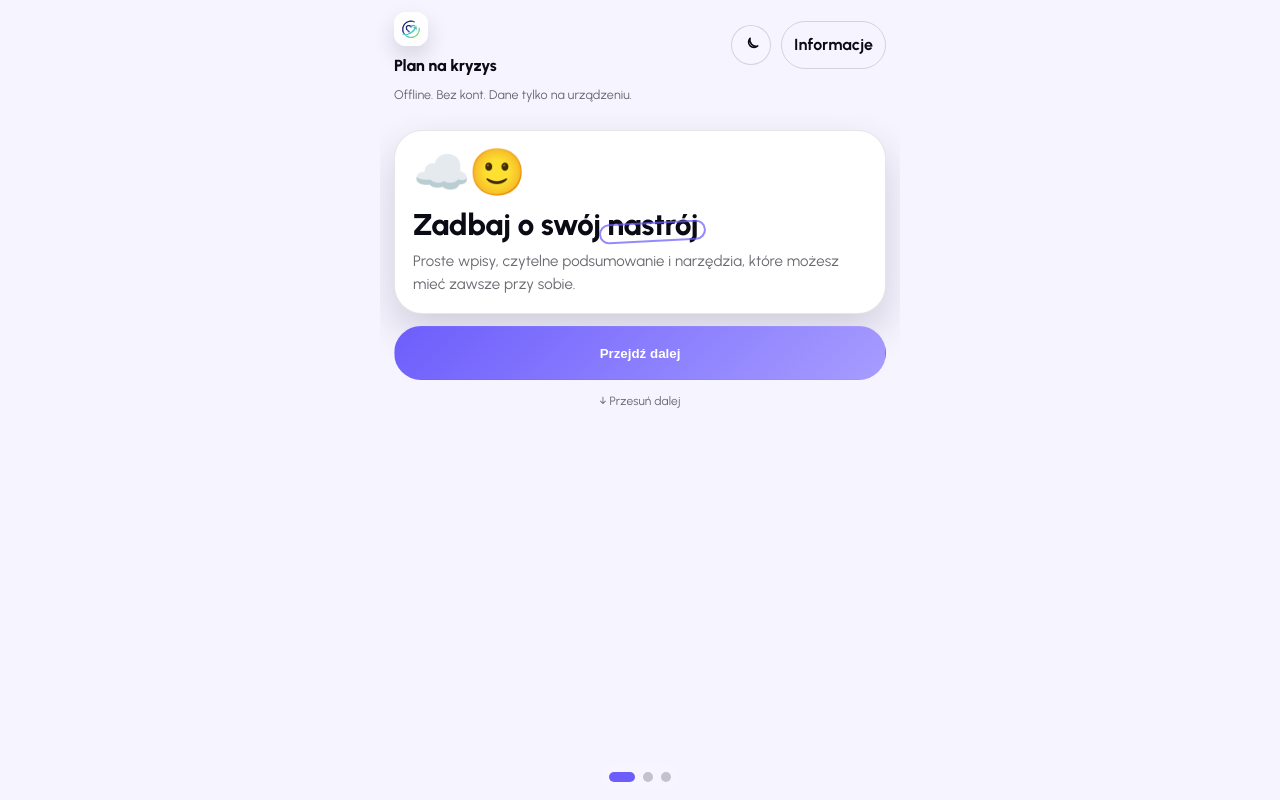
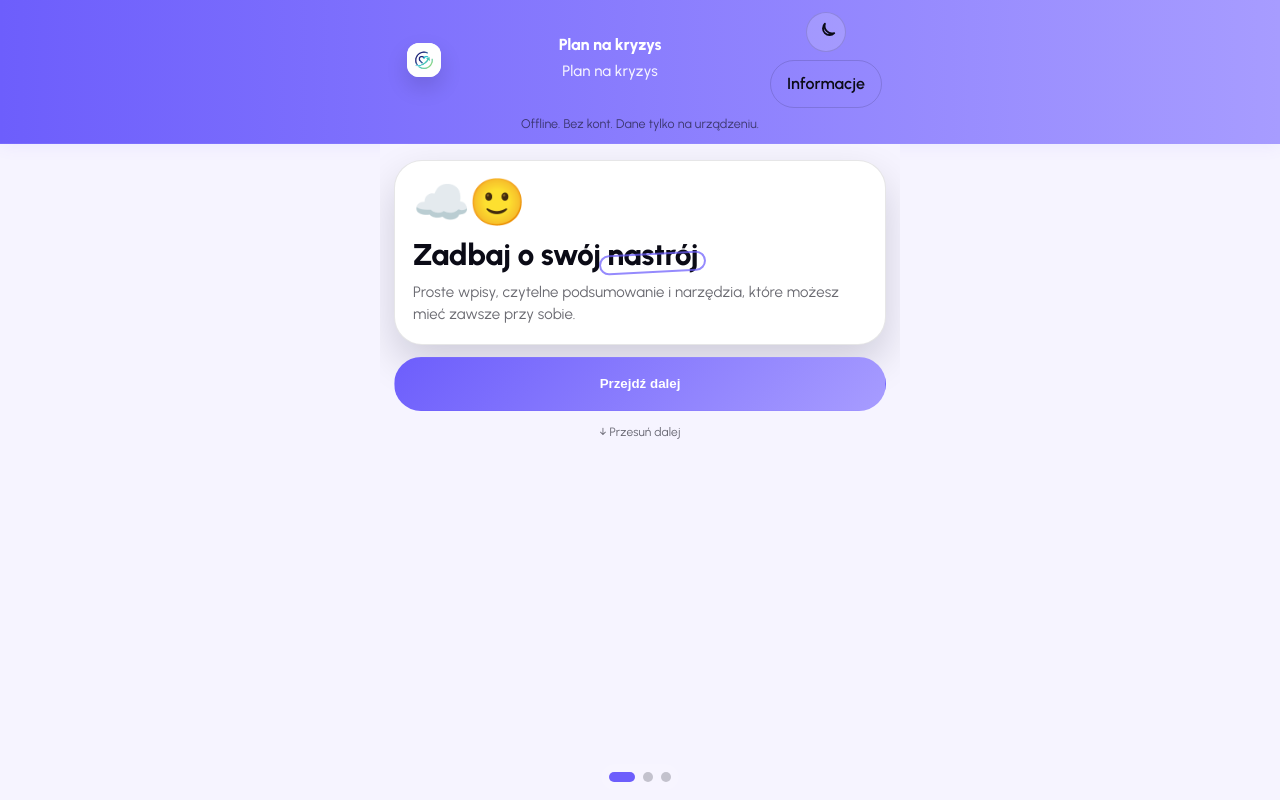
Before and after one commit to TomaszKowalczyk09/plan-na-kryzys, a React (Vite) app: page / in a window 1280 px wide. Shown: the top 800 px of the page. Built offline with nearby package versions, Linux system fonts and the light colour scheme.

Commit message:
feat: redesign header and update button styles for improved UI consistency

```diff
--- a/src/components/Layout.jsx
+++ b/src/components/Layout.jsx
@@ -55,37 +55,30 @@ export default function Layout() {
 
   return (
     <div className={clsx('app', !hideBottomNav && 'appHasBottomNav')}>
+
       {!hideHeader ? (
-        <header className="header">
-          <div className="headerInner">
-            <div className="brandRow">
-              <img className="brandLogo" src="/logo.svg" alt="Plan na kryzys" />
-              <div className="brand">{title}</div>
+        <header className="header headerRedesigned">
+          <div className="headerInner headerInnerRedesigned">
+            <div className="headerLeft">
+              <img className="brandLogo brandLogoRedesigned" src="/logo.svg" alt="Plan na kryzys" />
             </div>
-            <div style={{ display: 'flex', alignItems: 'center', gap: 10 }}>
-              {pathname === '/crisis' ? <span className="badgeDanger">Pilne</span> : null}
+            <div className="headerCenter">
+              <div className="brand brandRedesigned">Plan na kryzys</div>
+              <div className="headerTitle">{title}</div>
+              {pathname === '/crisis' ? <span className="badgeDanger badgeDangerRedesigned">Pilne</span> : null}
+            </div>
+            <div className="headerRight">
               <button
                 type="button"
-                className="btn btnIcon"
+                className="btn btnIcon btnIconRedesigned"
                 aria-pressed={theme === 'dark'}
                 onClick={() => setTheme((t) => (t === 'dark' ? 'light' : 'dark'))}
                 aria-label={theme === 'dark' ? 'Przełącz na jasny motyw' : 'Przełącz na ciemny motyw'}
                 title={theme === 'dark' ? 'Przełącz na jasny motyw' : 'Przełącz na ciemny motyw'}
               >
                 {theme === 'dark' ? (
-                  <svg
-                    width="18"
-                    height="18"
-                    viewBox="0 0 24 24"
-                    fill="none"
-                    xmlns="http://www.w3.org/2000/svg"
-                    aria-hidden="true"
-                  >
-                    <path
-                      d="M12 18a6 6 0 1 0 0-12 6 6 0 0 0 0 12Z"
-                      stroke="currentColor"
-                      strokeWidth="2"
-                    />
+                  <svg width="22" height="22" viewBox="0 0 24 24" fill="none" xmlns="http://www.w3.org/2000/svg" aria-hidden="true">
+                    <path d="M12 18a6 6 0 1 0 0-12 6 6 0 0 0 0 12Z" stroke="currentColor" strokeWidth="2" />
                     <path d="M12 2v2" stroke="currentColor" strokeWidth="2" strokeLinecap="round" />
                     <path d="M12 20v2" stroke="currentColor" strokeWidth="2" strokeLinecap="round" />
                     <path d="M4.93 4.93l1.41 1.41" stroke="currentColor" strokeWidth="2" strokeLinecap="round" />
@@ -96,29 +89,17 @@ export default function Layout() {
                     <path d="M17.66 6.34l1.41-1.41" stroke="currentColor" strokeWidth="2" strokeLinecap="round" />
                   </svg>
                 ) : (
-                  <svg
-                    width="18"
-                    height="18"
-                    viewBox="0 0 24 24"
-                    fill="none"
-                    xmlns="http://www.w3.org/2000/svg"
-                    aria-hidden="true"
-                  >
-                    <path
-                      d="M21 13.2A8.2 8.2 0 0 1 10.8 3a7 7 0 1 0 10.2 10.2Z"
-                      stroke="currentColor"
-                      strokeWidth="2"
-                      strokeLinejoin="round"
-                    />
+                  <svg width="22" height="22" viewBox="0 0 24 24" fill="none" xmlns="http://www.w3.org/2000/svg" aria-hidden="true">
+                    <path d="M21 13.2A8.2 8.2 0 0 1 10.8 3a7 7 0 1 0 10.2 10.2Z" stroke="currentColor" strokeWidth="2" strokeLinejoin="round" />
                   </svg>
                 )}
               </button>
-              <Link to="/about" className="btn" style={{ padding: '8px 12px' }}>
+              <Link to="/about" className="btn btnRedesigned" style={{ padding: '8px 16px', fontWeight: 600 }}>
                 Informacje
               </Link>
             </div>
           </div>
-          <div className="headerDescription">Offline. Bez kont. Dane tylko na urządzeniu.</div>
+          <div className="headerDescription headerDescriptionRedesigned">Offline. Bez kont. Dane tylko na urządzeniu.</div>
         </header>
       ) : null}
 
--- a/src/index.css
+++ b/src/index.css
@@ -22,7 +22,7 @@
   --radius-md: 16px;
 
   --onb-bottombar-h: 84px;
-  --bottom-nav-h: 76px;
+  --bottom-nav-h: 62px;
 
   color-scheme: light;
   font-family: 'Urbanist', system-ui, -apple-system, Segoe UI, Roboto, Arial, sans-serif;
@@ -138,15 +138,91 @@ textarea:focus-visible {
 }
 
 /* Nagłówek jak w aplikacjach z obrazka: wysoki, w kolorze, zaokrąglona "fala" */
-.header {
-  position: sticky;
-  top: 0;
-  z-index: 10;
+
+.headerRedesigned {
+  background: linear-gradient(90deg, #6d5efc 0%, #a79cff 100%);
+  color: #fff;
+  box-shadow: 0 2px 16px rgba(109,94,252,0.08);
+  border-bottom: 1px solid #a79cff33;
+}
+
+.headerInnerRedesigned {
+  display: flex;
+  align-items: center;
+  justify-content: space-between;
+  padding: 18px 18px 8px;
+  max-width: 700px;
+  margin: 0 auto;
+}
+
+.brandLogoRedesigned {
+  width: 48px;
+  height: 48px;
+  border-radius: 16px;
+  background: #fff;
+  box-shadow: 0 10px 22px rgba(109,94,252,0.14);
+}
+
+.brandRedesigned {
+  font-size: 22px;
+  font-weight: 900;
+  letter-spacing: -0.5px;
+  color: #fff;
+  margin-bottom: 2px;
+}
+
+.headerTitle {
+  font-size: 15px;
+  font-weight: 500;
+  color: #f6f4ff;
+  margin-bottom: 4px;
+}
+
+.headerLeft, .headerCenter, .headerRight {
+  display: flex;
+  flex-direction: column;
+  align-items: center;
+  justify-content: center;
+}
+.headerLeft {
+  flex: 0 0 60px;
+}
+.headerCenter {
+  flex: 1;
+}
+.headerRight {
+  flex: 0 0 120px;
+  gap: 8px;
+}
+.btnRedesigned {
+  background: #fff;
+  color: #6d5efc;
+  border-radius: 12px;
+  font-weight: 600;
+  box-shadow: 0 2px 8px #a79cff33;
+  transition: background 0.2s, color 0.2s;
+}
+.btnRedesigned:hover {
+  background: #a79cff;
+  color: #fff;
+}
+.btnIconRedesigned {
   background: transparent;
-  color: var(--t-ink);
-  border-bottom: none;
-  border-radius: 0;
-  box-shadow: none;
+  color: #fff;
+}
+.badgeDangerRedesigned {
+  background: #dc2626;
+  color: #fff;
+  font-weight: 700;
+  border-radius: 8px;
+  padding: 2px 10px;
+  margin-top: 6px;
+}
+.headerDescriptionRedesigned {
+  color: #f6f4ff;
+  font-size: 13px;
+  padding-bottom: 12px;
+  text-align: center;
 }
 
 .header::after {
@@ -571,7 +647,7 @@ input[type='checkbox'] {
   left: 0;
   right: 0;
   bottom: env(safe-area-inset-bottom, 0px);
-  padding: 8px 12px;
+  padding: 6px 10px;
   border-top: none;
   background: transparent;
   z-index: 40;
@@ -580,41 +656,43 @@ input[type='checkbox'] {
 
 .navInner {
   pointer-events: auto;
-  max-width: 520px;
+  max-width: 480px;
   margin: 0 auto;
   display: grid;
   grid-template-columns: repeat(4, 1fr);
-  gap: 6px;
-  padding: 8px;
-  border-radius: var(--radius-xl);
-  background: color-mix(in srgb, var(--t-surface) 82%, transparent);
-  border: 1px solid color-mix(in srgb, var(--t-ink) 14%, transparent);
-  box-shadow: var(--shadow);
+  gap: 4px;
+  padding: 6px;
+  border-radius: 18px;
+  background: color-mix(in srgb, var(--t-surface) 72%, transparent);
+  border: 1px solid color-mix(in srgb, var(--t-ink) 10%, transparent);
+  box-shadow: 0 14px 26px rgba(7, 7, 22, 0.10);
+  backdrop-filter: blur(10px);
   position: relative;
 }
 
 .navHighlight {
   position: absolute;
-  top: 8px;
-  bottom: 8px;
-  left: 8px;
-  width: calc((100% - 16px - 18px) / 4);
+  top: 6px;
+  bottom: 6px;
+  left: 6px;
+  width: calc((100% - 12px - 12px) / 4);
   border-radius: 14px;
-  background: var(--t-purple);
+  background: color-mix(in srgb, var(--t-purple) 85%, #ffffff 15%);
   transform: translateX(calc(var(--active, 0) * (100% + 6px)));
   transition: transform 220ms cubic-bezier(0.2, 0.9, 0.2, 1);
-  box-shadow: 0 10px 22px rgba(0, 0, 0, 0.18);
+  box-shadow: 0 10px 18px rgba(7, 7, 22, 0.14);
+  opacity: 0.92;
 }
 
 .navLink {
-  padding: 10px 8px;
+  padding: 8px 6px;
   border-radius: 14px;
   display: flex;
   flex-direction: column;
   align-items: center;
-  gap: 4px;
-  color: var(--muted);
-  font-size: 12px;
+  gap: 3px;
+  color: color-mix(in srgb, var(--t-ink) 46%, transparent);
+  font-size: 10.5px;
   font-weight: 700;
   transition: color 0.15s ease, background 0.15s ease, transform 0.08s ease;
   position: relative;
@@ -623,8 +701,9 @@ input[type='checkbox'] {
 
 .navLink::before {
   content: attr(data-ico);
-  font-size: 18px;
+  font-size: 16px;
   line-height: 1;
+  opacity: 0.92;
 }
 
 .navLink:active {
@@ -632,7 +711,7 @@ input[type='checkbox'] {
 }
 
 .navLinkActive {
-  color: #fff;
+  color: rgba(255, 255, 255, 0.96);
   background: transparent;
 }
 
@@ -1549,7 +1628,7 @@ input[type='checkbox'] {
   min-height: 44px;
   font-weight: 800;
   background: transparent;
-  color: var(--t-ink);
+  color: var (--t-ink);
 }
 
 .onbLinkBtn:hover {
@@ -1560,7 +1639,7 @@ input[type='checkbox'] {
 @media (max-width: 430px) {
   :root {
     --onb-bottombar-h: 74px;
-    --bottom-nav-h: 82px;
+    --bottom-nav-h: 66px;
   }
 
   .onbSlide {
@@ -1899,24 +1978,24 @@ input[type='checkbox'] {
 
 /* New bottom nav style (icons + label) */
 .navInner {
-  max-width: 520px;
-  background: color-mix(in srgb, var(--t-surface) 82%, transparent);
-  border: 1px solid color-mix(in srgb, var(--t-ink) 14%, transparent);
+  max-width: 480px;
+  background: color-mix(in srgb, var(--t-surface) 72%, transparent);
+  border: 1px solid color-mix(in srgb, var(--t-ink) 10%, transparent);
 }
 
 .navLink {
-  font-size: 11px;
-  gap: 6px;
+  font-size: 10.5px;
+  gap: 3px;
 }
 
 .navLink::before {
   content: attr(data-ico);
-  font-size: 18px;
+  font-size: 16px;
   line-height: 1;
 }
 
-.navLinkActive { color: #fff; }
-.navHighlight { background: var(--t-purple); }
+.navLinkActive { color: rgba(255, 255, 255, 0.96); }
+.navHighlight { background: color-mix(in srgb, var(--t-purple) 85%, #ffffff 15%); }
 
 @media (max-width: 430px) {
   .storyTitle { font-size: 28px; }
@@ -1927,6 +2006,74 @@ input[type='checkbox'] {
   .ctaBtn { transition: none; }
 }
 
+/* --- Subtle bottom navbar (less prominent) --- */
+:root {
+  --bottom-nav-h: 62px;
+}
+
+.nav {
+  padding: 6px 10px;
+}
+
+.navInner {
+  max-width: 480px;
+  gap: 4px;
+  padding: 6px;
+  border-radius: 18px;
+  background: color-mix(in srgb, var(--t-surface) 72%, transparent);
+  border-color: color-mix(in srgb, var(--t-ink) 10%, transparent);
+  box-shadow: 0 14px 26px rgba(7, 7, 22, 0.10);
+  backdrop-filter: blur(10px);
+}
+
+.navHighlight {
+  top: 6px;
+  bottom: 6px;
+  left: 6px;
+  width: calc((100% - 12px - 12px) / 4);
+  border-radius: 14px;
+  background: color-mix(in srgb, var(--t-purple) 85%, #ffffff 15%);
+  box-shadow: 0 10px 18px rgba(7, 7, 22, 0.14);
+  opacity: 0.92;
+}
+
+.navLink {
+  padding: 8px 6px;
+  border-radius: 14px;
+  font-size: 10.5px;
+  gap: 3px;
+  color: color-mix(in srgb, var(--t-ink) 46%, transparent);
+}
+
+.navLink::before {
+  font-size: 16px;
+  opacity: 0.92;
+}
+
+.navLinkActive {
+  color: rgba(255, 255, 255, 0.96);
+}
+
+@media (max-width: 380px) {
+  :root { --bottom-nav-h: 66px; }
+  .navInner { max-width: 520px; }
+}
+
+:root[data-theme='dark'] .navInner {
+  background: rgba(255, 255, 255, 0.06);
+  border-color: rgba(255, 255, 255, 0.14);
+  box-shadow: 0 14px 26px rgba(0, 0, 0, 0.48);
+}
+
+:root[data-theme='dark'] .navLink {
+  color: rgba(255, 255, 255, 0.72);
+}
+
+:root[data-theme='dark'] .navHighlight {
+  background: color-mix(in srgb, var(--t-purple) 70%, #000 30%);
+  opacity: 1;
+}
+
 /* ...existing code... */
 
 .tilesGrid {
@@ -1937,7 +2084,7 @@ input[type='checkbox'] {
 .tileCard {
   border-radius: var(--t-radius-xl);
   background: color-mix(in srgb, var(--t-surface) 88%, transparent);
-  border: 1px solid color-mix(in srgb, var(--t-ink) 10%, transparent);
+  border: 1px solid color-mix(in srgb, var (--t-ink) 10%, transparent);
   box-shadow: var(--t-shadow);
   overflow: hidden;
 }
```
